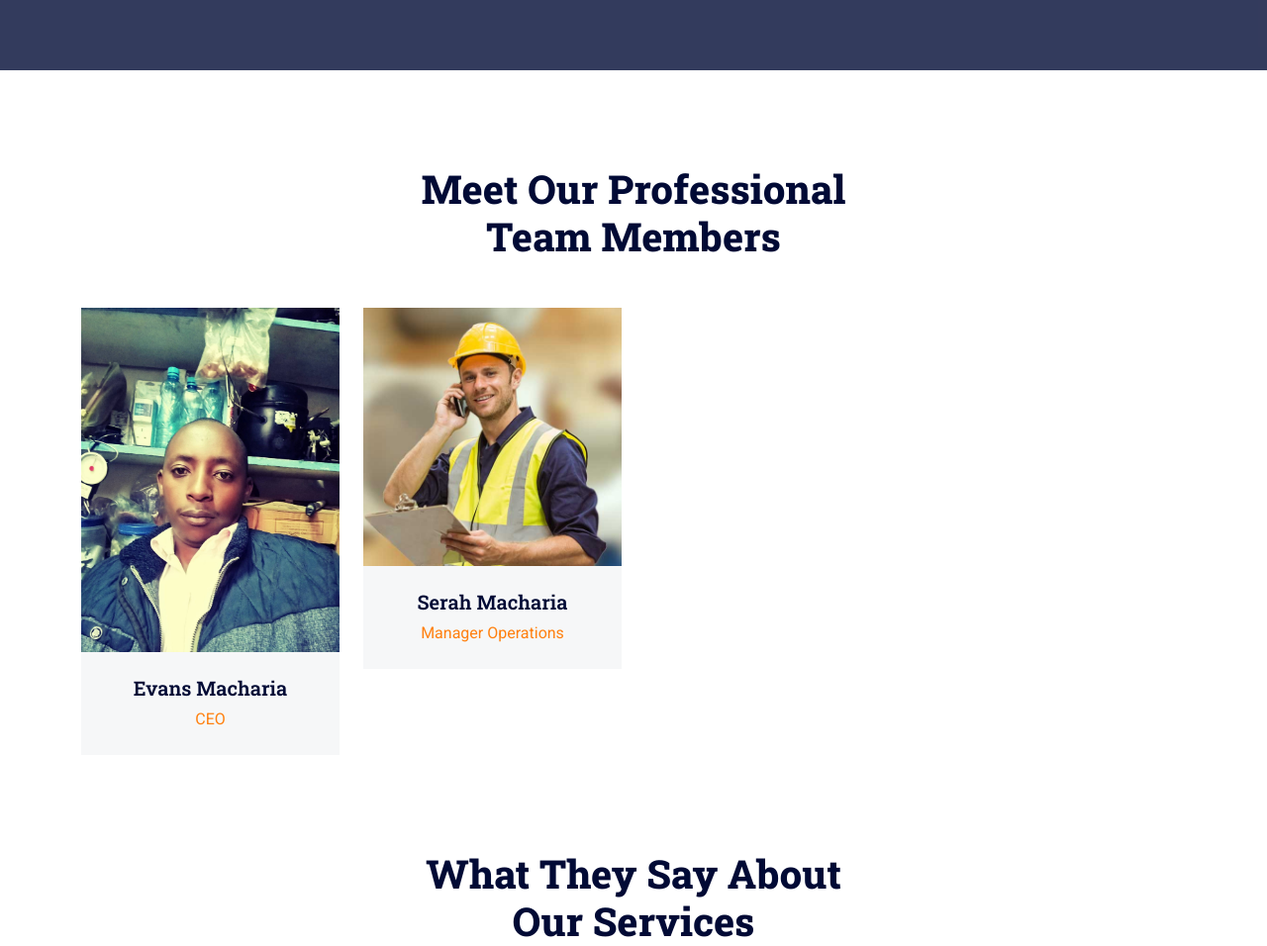
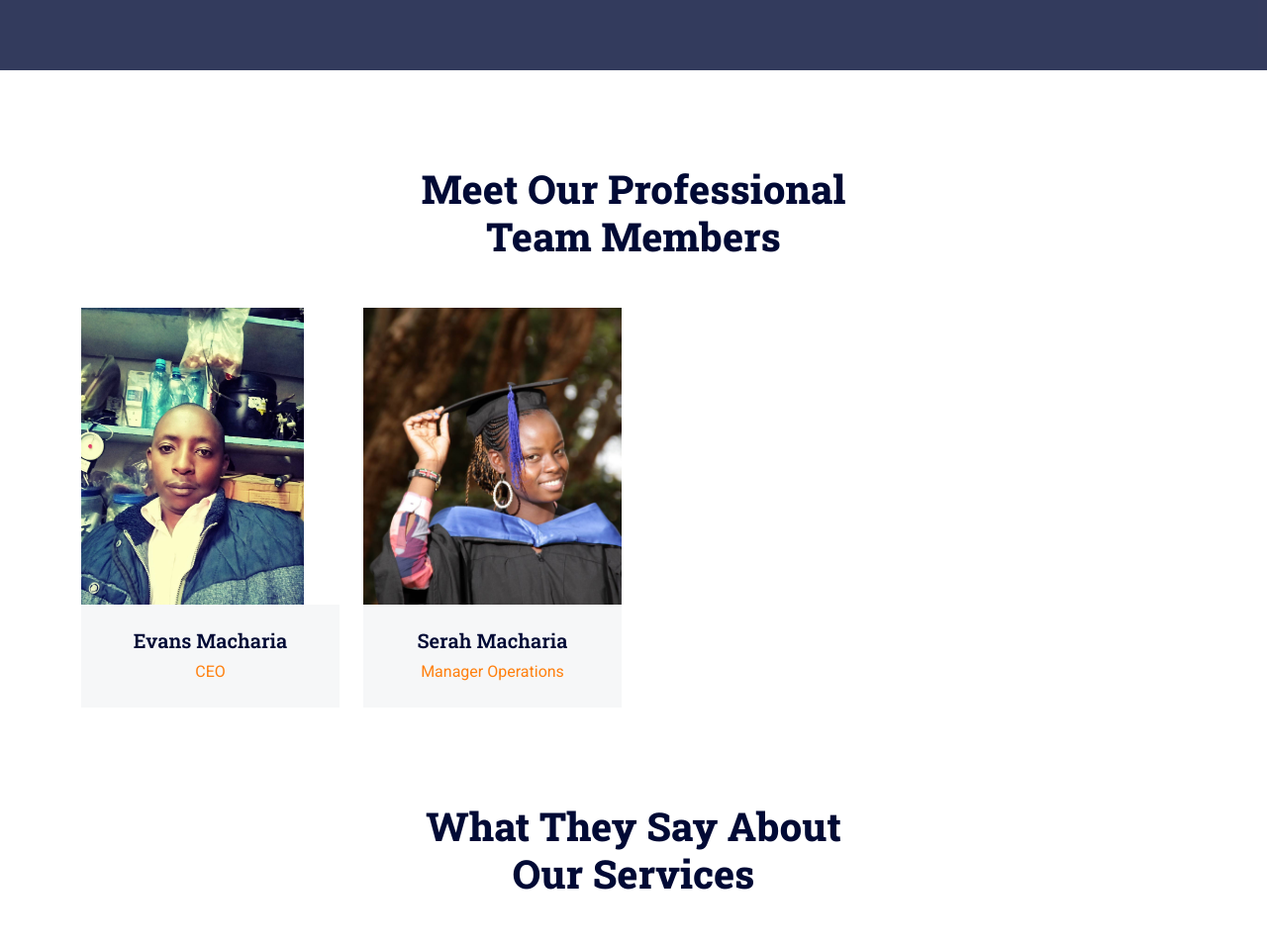
Before and after one commit to IsaacNyamari/Evanx-Cooling-Systems, a PHP site: page /index.php in a window 1280 px wide. Shown: the part 4525-5481 px from the top of the page at 99% size. Run offline with PHP 8.4, Linux system fonts and the light colour scheme; some libraries are stand-ins or nearby versions.

Commit message:
initial Commit

```diff
--- a/team_section.php
+++ b/team_section.php
@@ -7,7 +7,7 @@
                 <div class="col-lg-3 col-md-6 wow fadeInUp" data-wow-delay="0.1s">
                     <div class="team-item">
                         <div class="team-img position-relative overflow-hidden d-flex">
-                            <img class="img-fluid" src="img/evans.jpg" alt="">
+                            <img class="img-fluid" style="height: 300px !important; object-fit:cover" src="img/evans.jpg" alt="">
                             <div class="team-social">
 
                             </div>
@@ -21,7 +21,7 @@
                 <div class="col-lg-3 col-md-6 wow fadeInUp" data-wow-delay="0.3s">
                     <div class="team-item">
                         <div class="team-img position-relative overflow-hidden d-flex">
-                            <img class="img-fluid" src="img/team-2.jpg" alt="">
+                            <img class="img-fluid" style="height: 300px !important; object-fit:cover" src="img/serah.jpg" alt="">
                             <div class="team-social">
 
                             </div>
```
Also changed, not shown: img/serah.jpg (added).
